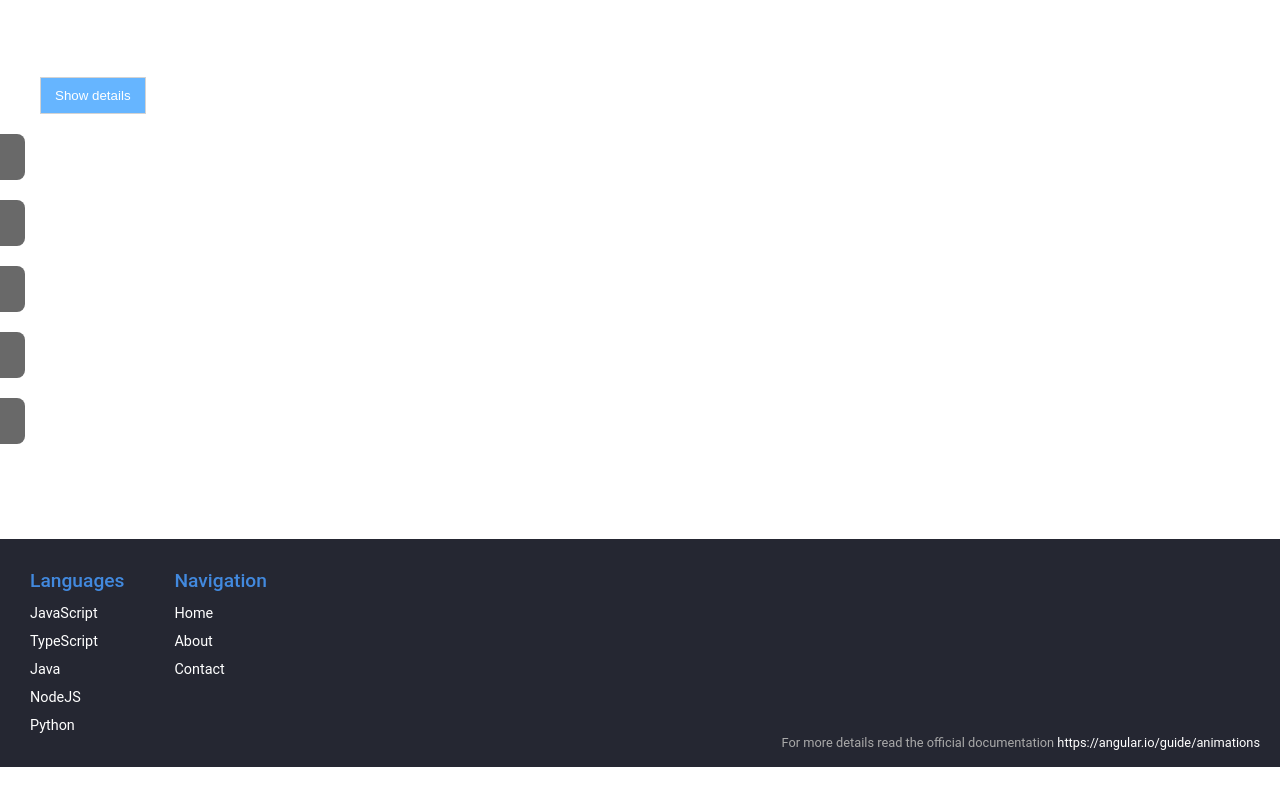
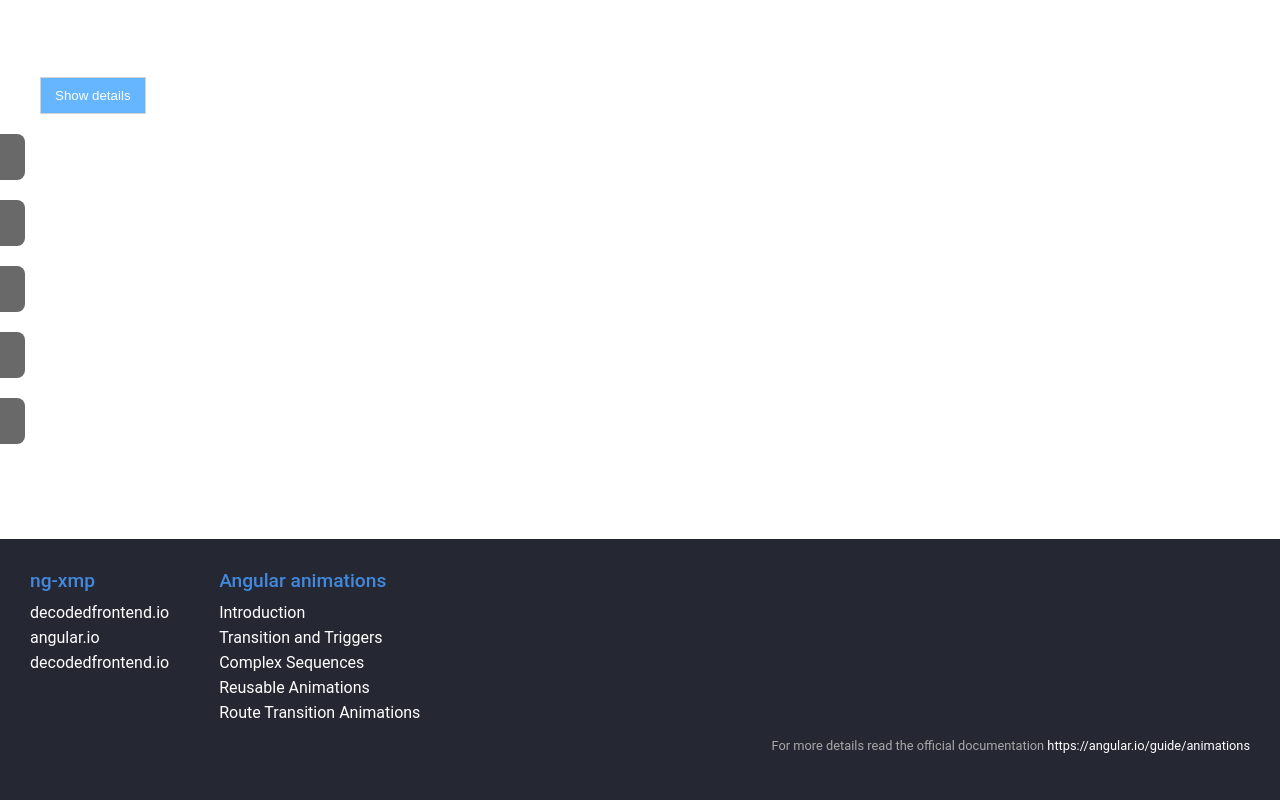
Before and after one commit to svenson95/ng-xmp-animations, an Angular app: page / in a window 1280 px wide. Shown: the part 1805-2605 px from the top of the page. Before the commit the page ends 2572 px from the top, so only its background shows below. Built offline with nearby package versions, Linux system fonts and the light colour scheme.

Commit message:
refactor: footer

```diff
--- a/src/app/app.component.html
+++ b/src/app/app.component.html
@@ -15,19 +15,21 @@
   <app-staggers class="section-wrapper"></app-staggers>
 </div>
 <div class="footer">
-  <div class="column languages">
-    <h1>Languages</h1>
-    <p>JavaScript</p>
-    <p>TypeScript</p>
-    <p>Java</p>
-    <p>NodeJS</p>
-    <p>Python</p>
-  </div>
-  <div class="column navigation">
-    <h1>Navigation</h1>
-    <p>Home</p>
-    <p>About</p>
-    <p>Contact</p>
+  <div class="links">
+    <div class="column navigation">
+      <h1>ng-xmp</h1>
+      <a class="link" target="_blank" rel="noopener noreferrer" href="https://www.decodedfrontend.io/">decodedfrontend.io</a>
+      <a class="link" target="_blank" rel="noopener noreferrer" href="https://angular.io">angular.io</a>
+      <a class="link" target="_blank" rel="noopener noreferrer" href="https://www.decodedfrontend.io/">decodedfrontend.io</a>
+    </div>
+    <div class="column navigation">
+      <h1>Angular animations</h1>
+      <a class="link" target="_blank" rel="noopener noreferrer" href="https://angular.io/guide/animations">Introduction</a>
+      <a class="link" target="_blank" rel="noopener noreferrer" href="https://angular.io/guide/transition-and-triggers">Transition and Triggers</a>
+      <a class="link" target="_blank" rel="noopener noreferrer" href="https://angular.io/guide/complex-animation-sequences">Complex Sequences</a>
+      <a class="link" target="_blank" rel="noopener noreferrer" href="https://angular.io/guide/reusable-animations">Reusable Animations</a>
+      <a class="link" target="_blank" rel="noopener noreferrer" href="https://angular.io/guide/route-animations">Route Transition Animations</a>
+    </div>
   </div>
   <p class="copyright">
     For more details read the official documentation
--- a/src/app/app.component.scss
+++ b/src/app/app.component.scss
@@ -28,6 +28,7 @@
 
   .navigation {
     a {
+      text-decoration: none;
       color: white;
       letter-spacing: 1px;
       cursor: pointer;
@@ -44,11 +45,13 @@
 }
 
 .footer {
-  display: flex;
   background: #252732;
   color: white;
   padding: 30px;
   position: relative;
+
+  .links {
+    display: flex;
 
     .column {
       display: flex;
@@ -61,8 +64,11 @@
         margin-top: 0;
         margin-bottom: 5px;
       }
-    p {
-      font-size: .9rem;
+
+      a {
+        color: white;
+        text-decoration: none;
+        font-size: 1rem;
         margin-top: 6px;
         margin-bottom: 0;
 
@@ -73,18 +79,16 @@
         }
       }
     }
+  }
 
   .column + .column {
     margin-left: 50px;
   }
 
   .copyright {
-    position: absolute;
-    bottom: 0;
-    right: 20px;
-
     color: darkgrey;
     font-size: .8rem;
+    text-align: right;
 
     a {
       color: white;
--- a/src/styles.scss
+++ b/src/styles.scss
@@ -51,7 +51,6 @@ section {
   .title {
     margin: 0;
     font-weight: 300;
-    margin-top: -30px;
 
     &.right {
       color: black;
```
Lines whose indentation alone changed are shown as unchanged.
